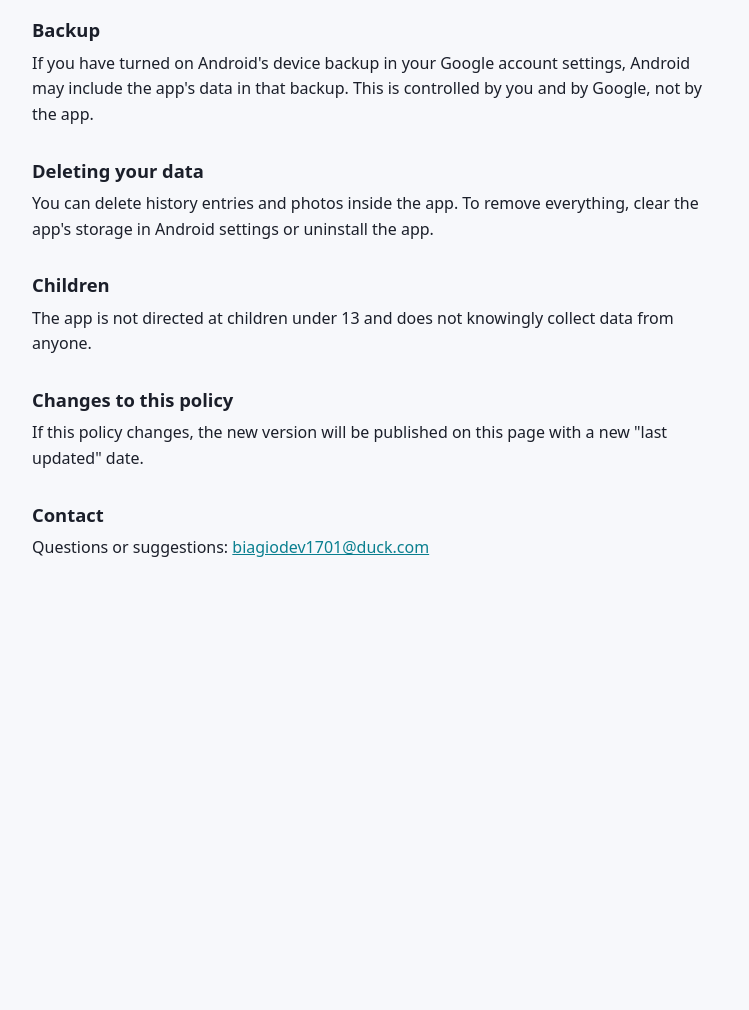
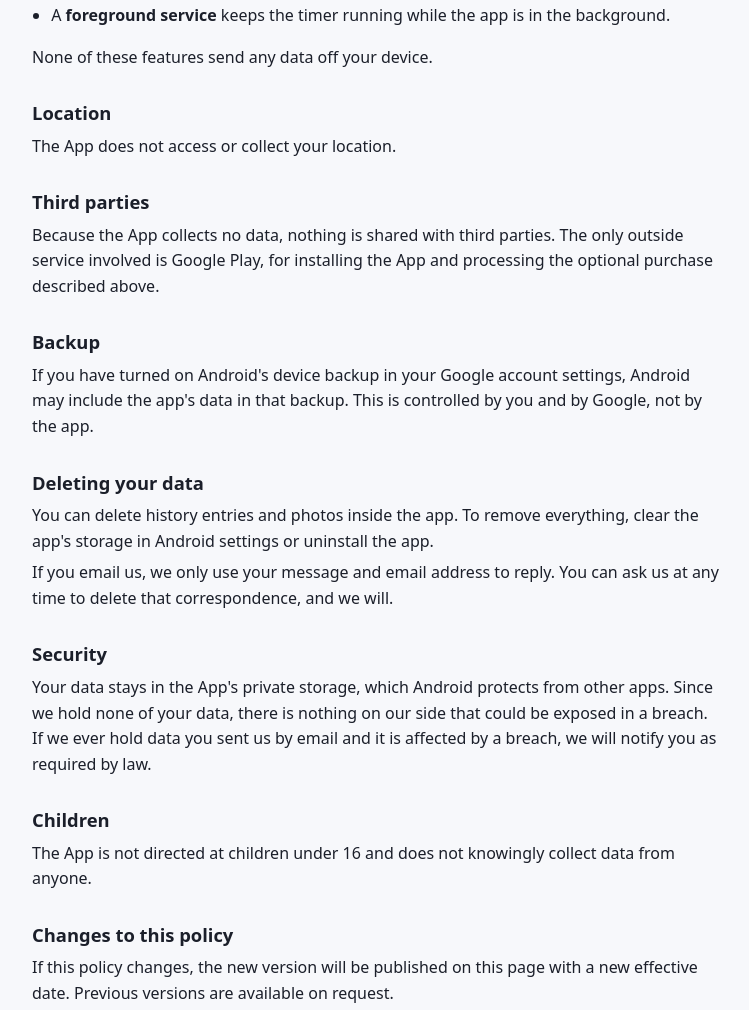
Before and after one commit to GeeneDev/NeonRep-Gym-Rest-Timer, a plain HTML site: page docs/index.html in a window 1280 px wide. Shown: the part 883-1893 px from the top of the page, without its empty margins (264-1013 px from the left). Before the commit the page ends 1514 px from the top, so only its background shows below. Drawn offline with Linux system fonts and the light colour scheme.

Commit message:
Privacy policy: add location, third parties, security, email deletion and effective date
Co-Authored-By: Claude Opus 5.5 <noreply@anthropic.com>

```diff
--- a/docs/index.html
+++ b/docs/index.html
@@ -48,9 +48,11 @@ a { color: var(--accent); }
 <body>
 <main>
 <h1>NeonRep: Gym Rest Timer – Privacy Policy</h1>
-<p class="meta">Last updated: 15 November 2026</p>
+<p class="meta">Effective date: 15 November 2026</p>
 
-<p class="summary">NeonRep keeps everything on your phone. It has no account, no servers, no analytics, no ads and no tracking. We do not collect, share or sell any personal data.</p>
+<p>This policy applies to the NeonRep: Gym Rest Timer app for Android (the "App"), published on Google Play by its independent developer (the "Developer", "we").</p>
+
+<p class="summary">NeonRep keeps everything on your phone. It has no account, no servers, no analytics, no ads and no tracking. We do not collect, share or sell any personal data. No registration is required.</p>
 
 <h2>Data you enter</h2>
 <p>Exercise names, sets, reps, rest times, notes, history, groups and settings are stored only in the app's private storage on your device. They are never sent to us or to anyone else.</p>
@@ -69,17 +71,27 @@ a { color: var(--accent); }
 </ul>
 <p>None of these features send any data off your device.</p>
 
+<h2>Location</h2>
+<p>The App does not access or collect your location.</p>
+
+<h2>Third parties</h2>
+<p>Because the App collects no data, nothing is shared with third parties. The only outside service involved is Google Play, for installing the App and processing the optional purchase described above.</p>
+
 <h2>Backup</h2>
 <p>If you have turned on Android's device backup in your Google account settings, Android may include the app's data in that backup. This is controlled by you and by Google, not by the app.</p>
 
 <h2>Deleting your data</h2>
 <p>You can delete history entries and photos inside the app. To remove everything, clear the app's storage in Android settings or uninstall the app.</p>
+<p>If you email us, we only use your message and email address to reply. You can ask us at any time to delete that correspondence, and we will.</p>
+
+<h2>Security</h2>
+<p>Your data stays in the App's private storage, which Android protects from other apps. Since we hold none of your data, there is nothing on our side that could be exposed in a breach. If we ever hold data you sent us by email and it is affected by a breach, we will notify you as required by law.</p>
 
 <h2>Children</h2>
-<p>The app is not directed at children under 13 and does not knowingly collect data from anyone.</p>
+<p>The App is not directed at children under 16 and does not knowingly collect data from anyone.</p>
 
 <h2>Changes to this policy</h2>
-<p>If this policy changes, the new version will be published on this page with a new "last updated" date.</p>
+<p>If this policy changes, the new version will be published on this page with a new effective date. Previous versions are available on request.</p>
 
 <h2>Contact</h2>
 <p>Questions or suggestions: <a href="mailto:biagiodev1701@duck.com">biagiodev1701@duck.com</a></p>
```
